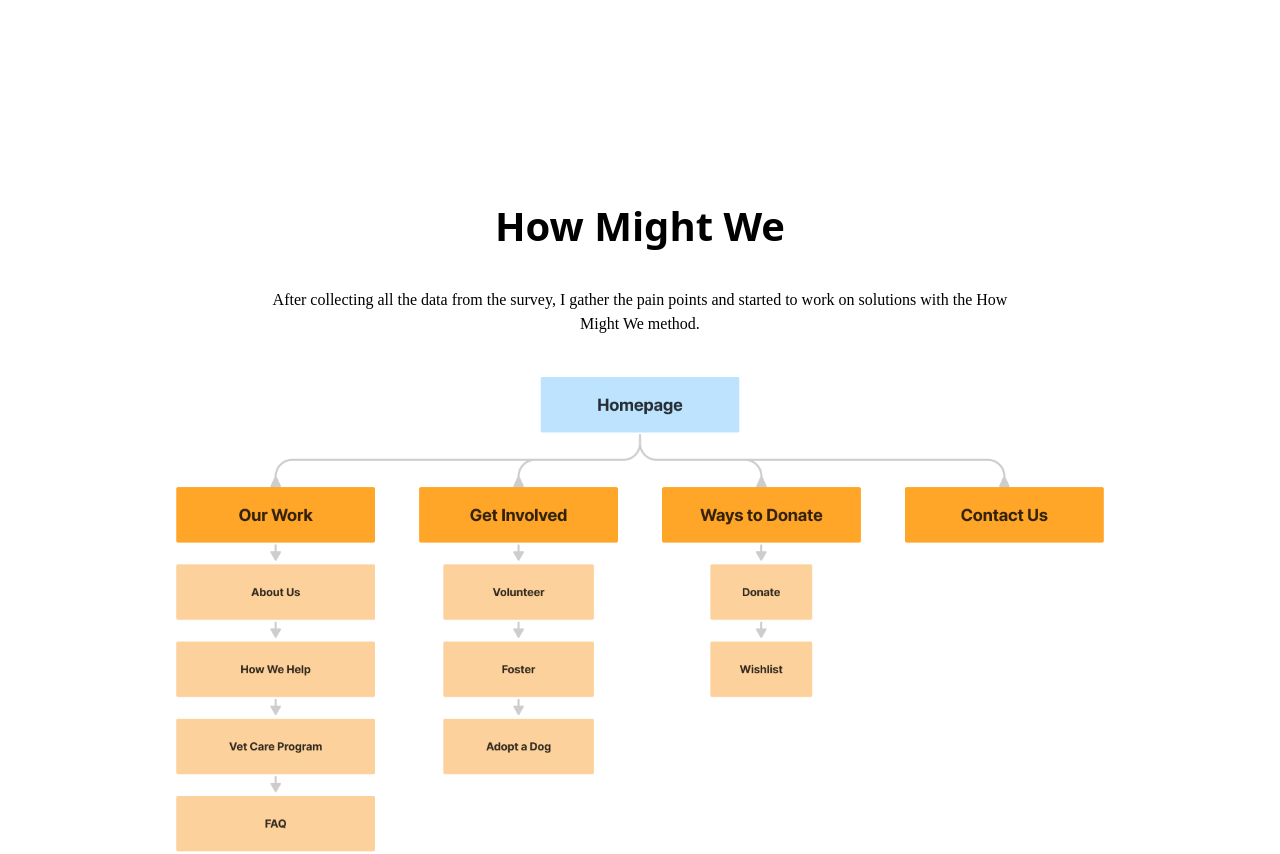
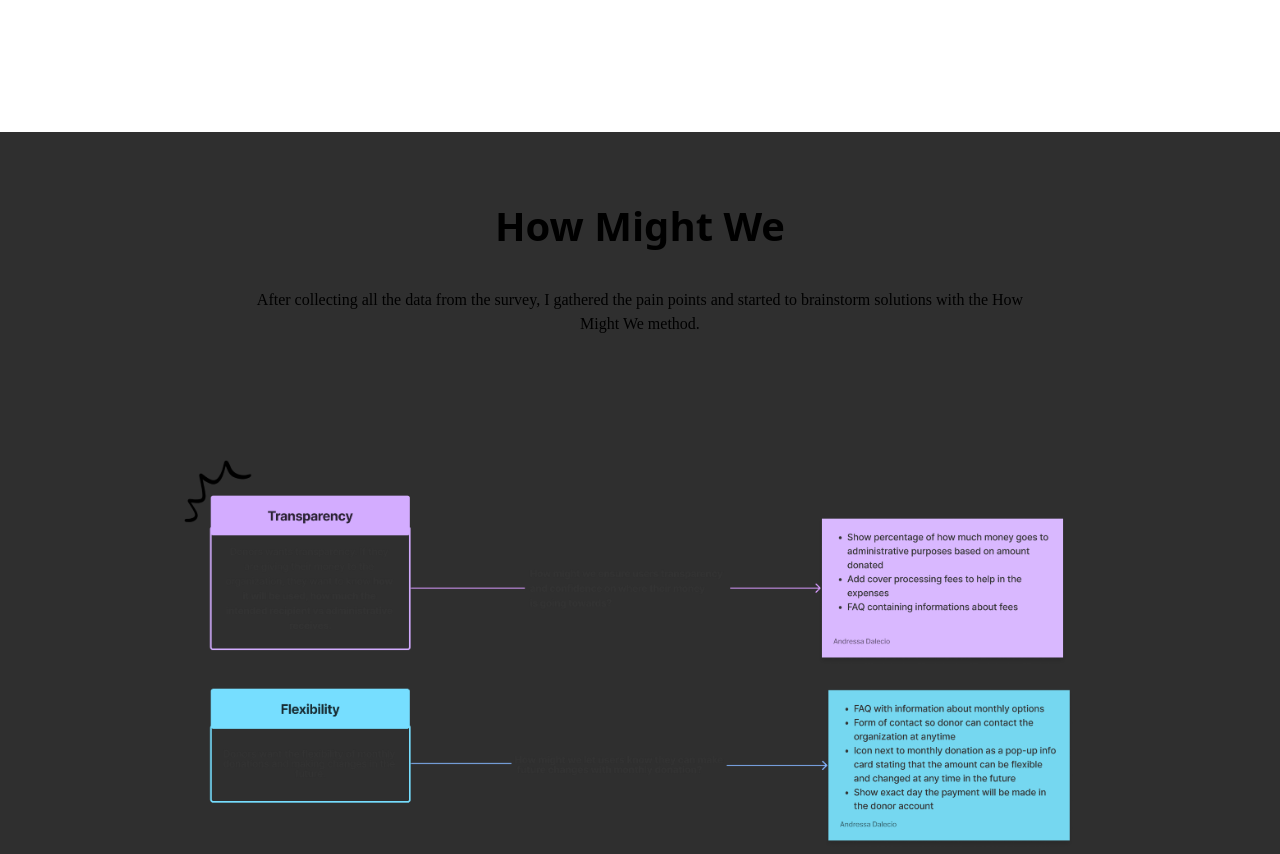
Before and after one commit to gustxyz/andressa-portfolio, a Next.js app: page /my-work/payment-form in a window 1280 px wide. Shown: the part 3620-4474 px from the top of the page. Built offline with nearby package versions, Linux system fonts and the light colour scheme.

Commit message:
howmightwe

```diff
--- a/app/my-work/payment-form/page.tsx
+++ b/app/my-work/payment-form/page.tsx
@@ -176,12 +176,12 @@ const NavigationTitle = "How Might We";
 const NavigationDescription = (
   <>
     After collecting all the data from the survey,
-    I gather the pain points and started to work on solutions with the How Might We method.
+    I gathered the pain points and started to brainstorm solutions with the How Might We method.
   </>
 );
 
 
-const NavigationImgPath2 = "/images/seattledogssitemap.png";
+const NavigationImgPath2 = "/images/howmightwe.png";
 
 //Navigation Improvement
 const NavigationImprovementTitle = "Navigation Improvement";
@@ -517,7 +517,7 @@ export default function WorkPage() {
           </Row>
         </Container>
       </FullContainer>
-      <FullContainer className="bg-white">
+      <FullContainer className="bg-yellow">
         <Container className="py-16 min-h-[500px]">
           <div className="text-center ">
             <WorkPageContentBlock
```
Also changed, not shown: public/images/howmightwe.png (added).
